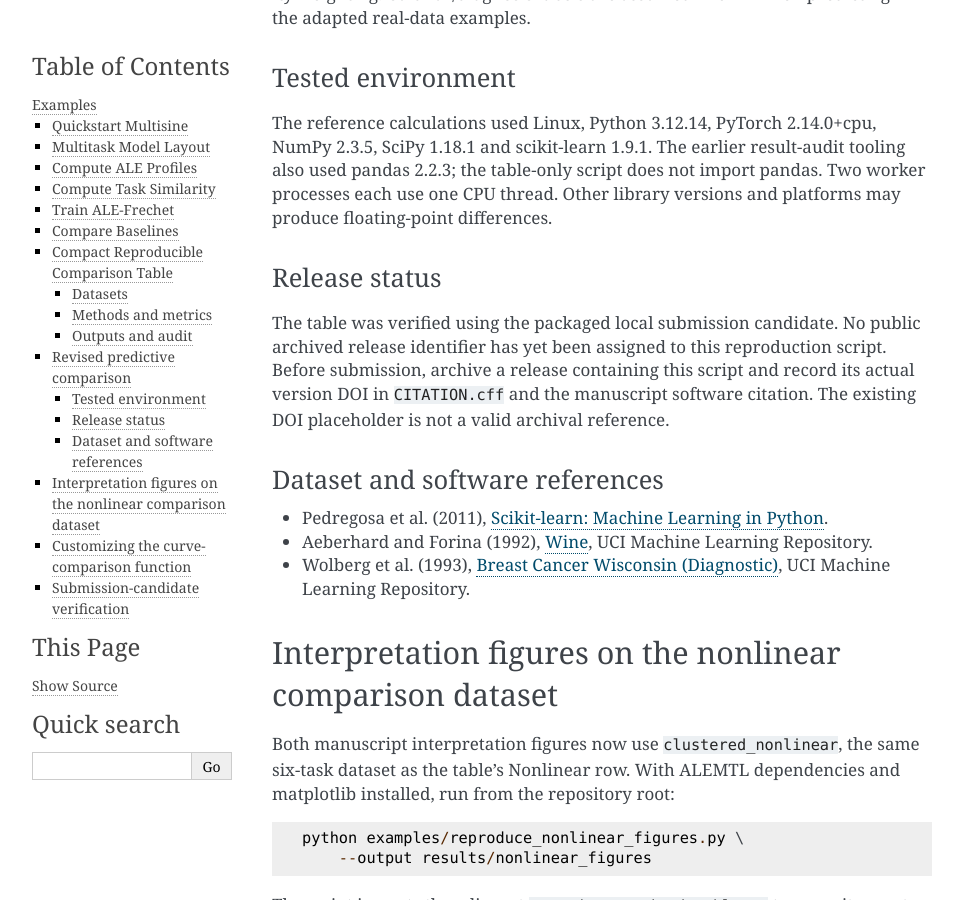
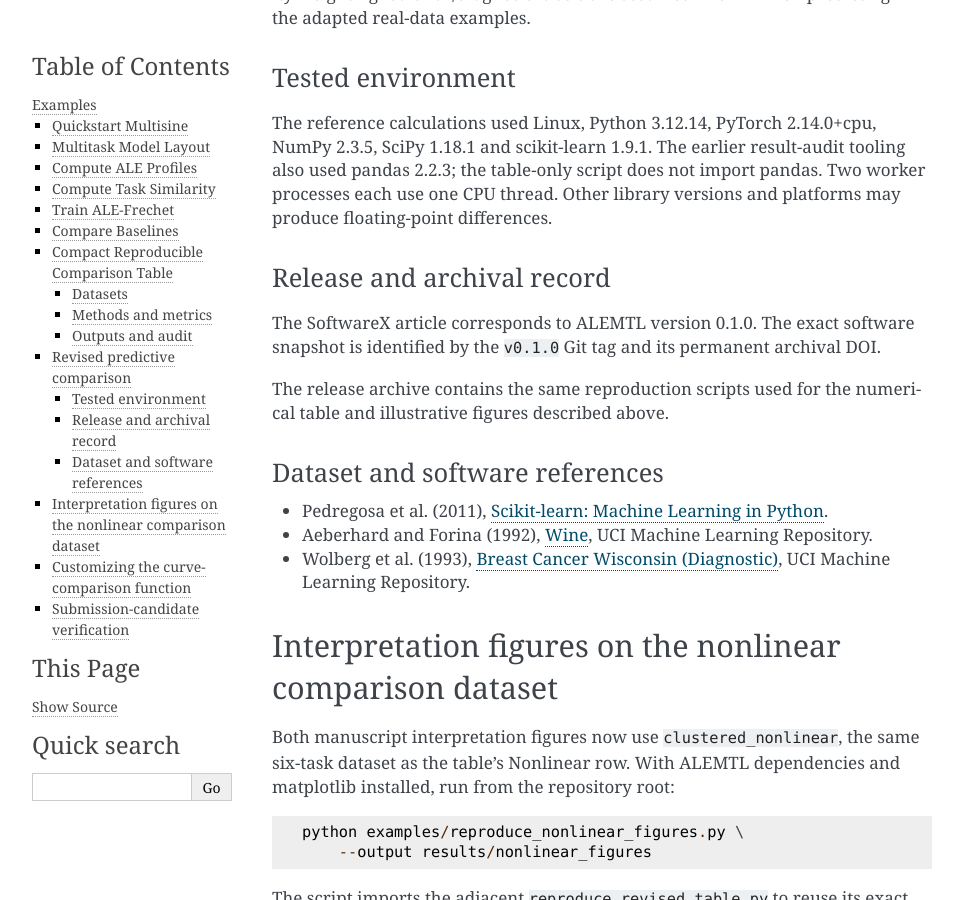
Before and after one commit to papabloblo/alemtl, a Sphinx documentation site: the page built from docs/examples.rst, in a window 1280 px wide and 900 px high, scrolled down 4210 px. Shown: the whole window, without its empty margins (148-1111 px from the left). Built offline with Sphinx 7.4.7, drawn with Linux system fonts in a browser that asks for light colours; some of the changed text lies outside the part shown.

Commit message:
Revise examples documentation: clarify ALEMTL installation, update SoftwareX reproduction details, and refine archival references.

```diff
--- a/docs/examples.rst
+++ b/docs/examples.rst
@@ -3,7 +3,7 @@ Examples
 
 The ``examples/`` directory contains executable scripts that use synthetic data
 and fixed random seeds where practical. Run commands from the repository root
-after installing ALE-MTL.
+after installing ALEMTL.
 
 Quickstart Multisine
 --------------------
@@ -203,14 +203,15 @@ also used pandas 2.2.3; the table-only script does not import pandas. Two worker
 processes each use one CPU thread. Other library versions and platforms may
 produce floating-point differences.
 
-Release status
-~~~~~~~~~~~~~~
+Release and archival record
+~~~~~~~~~~~~~~~~~~~~~~~~~~~
 
-The table was verified using the packaged local submission candidate. No public
-archived release identifier has yet been assigned to this reproduction script.
-Before submission, archive a release containing this script and record its
-actual version DOI in ``CITATION.cff`` and the manuscript software citation.
-The existing DOI placeholder is not a valid archival reference.
+The SoftwareX article corresponds to ALEMTL version 0.1.0. The exact
+software snapshot is identified by the ``v0.1.0`` Git tag and its permanent
+archival DOI.
+
+The release archive contains the same reproduction scripts used for the
+numerical table and illustrative figures described above.
 
 Dataset and software references
 ~~~~~~~~~~~~~~~~~~~~~~~~~~~~~~~
```
